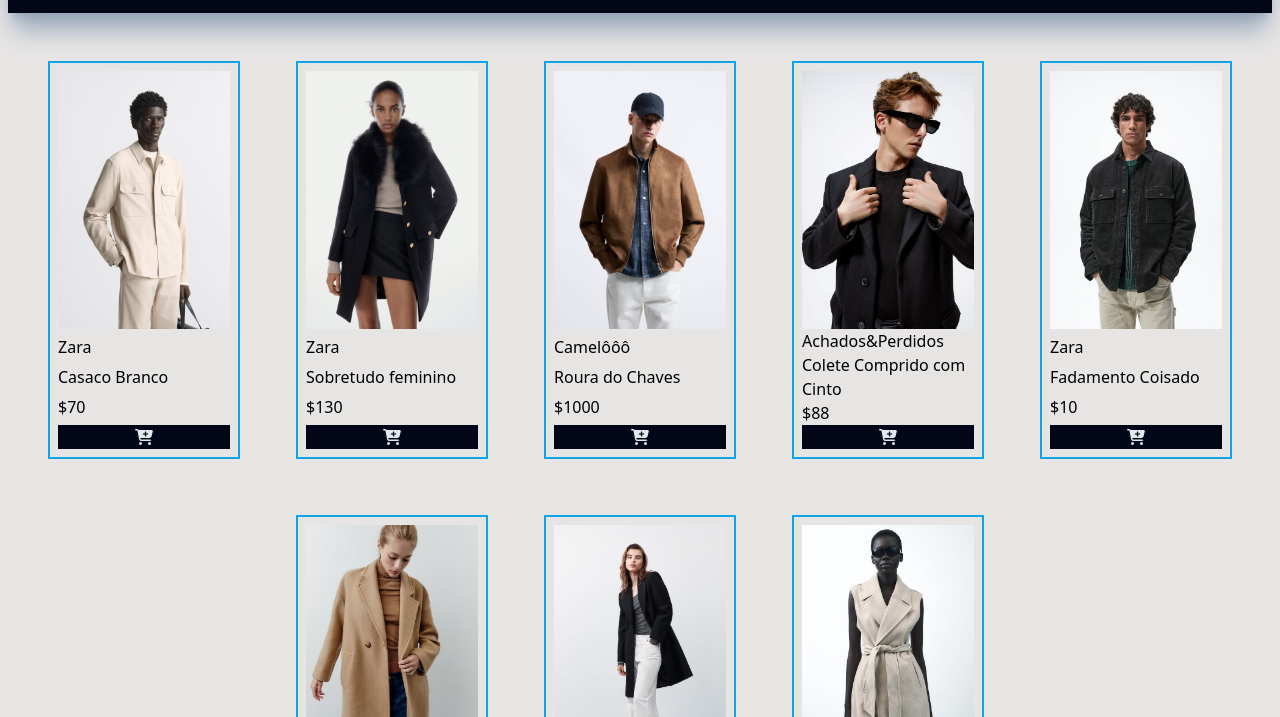
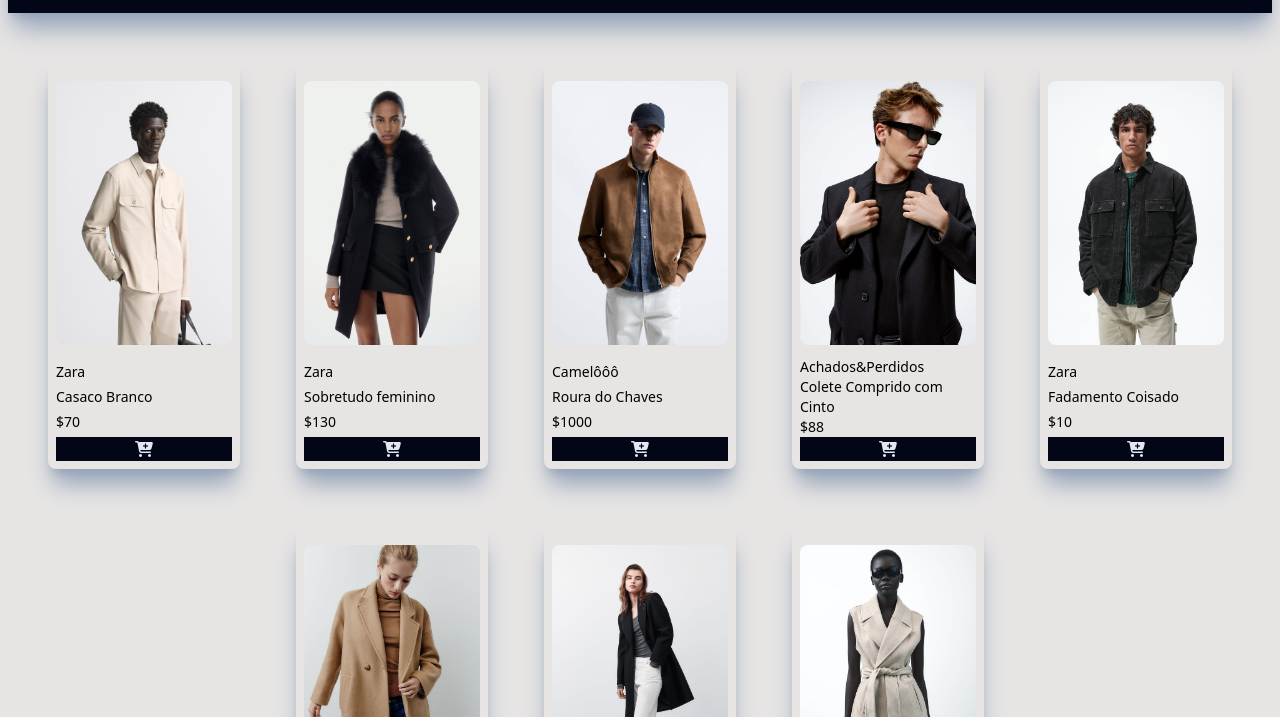
Before and after one commit to Ronaldss/Javascript_estudos, a website built with Vite: page Hashtag - Intensivao JavaScript/index.html in a window 1280 px wide. Shown: the part 83-800 px from the top of the page. Built offline with nearby package versions, Linux system fonts and the light colour scheme.

Commit message:
Hashtag -  adicionando cards ao carrinho (estrutura básica)

```diff
--- a/Hashtag - Intensivao JavaScript/index.html
+++ b/Hashtag - Intensivao JavaScript/index.html
@@ -26,7 +26,7 @@
 		<p id="preco-total">$200</p>
 		<button class="bg-slate-200 text-slate-900 p-1">Finalizar Compras</button>
 	</section>
-	<header class="flex text-xl bg-slate-950 shadow-slate-400 shadow-xl px-8 py-4 justify-between mx-2 sticky top-0">
+	<header class="flex text-xl bg-slate-950 shadow-slate-400 shadow-xl px-8 py-4 justify-between mx-2 sticky top-0 z-10">
 		<img class="h-16" src="./assets/logo/hashtag.svg" alt="logo do Magazine Hashtag">
 		<div class="text-white flex gap-2 items-end">
 			<a href="./index_lab.html"><button>Lab</button></a>
--- a/Hashtag - Intensivao JavaScript/src/cartaoProduto.js
+++ b/Hashtag - Intensivao JavaScript/src/cartaoProduto.js
@@ -1,3 +1,4 @@
+import { adicionarAoCarrinho } from "./menuCarrinho";
 import { catalogo } from "./utilidades";
 
 export function renderizarCatalogo() {
@@ -5,19 +6,24 @@
 
         // Criando o card
         const cartaoProduto = `
-            <div class='border-solid border-2 border-sky-500 w-48 m-2 flex flex-col p-2 justify-between' id="card-produto-${produtoCatalogo.id}">
+            <div class='border-solid w-48 m-2 flex flex-col p-2 justify-between shadow-xl shadow-slate-400 rounded-lg group' id="card-produto-${produtoCatalogo.id}">
             <img
             src="./assets/img/${produtoCatalogo.imagem}"
             alt="Produto 1 do Magazine Hashtag."
+            class="group-hover:scale-110 duration-300 my-3 rounded-lg"
             />
-            <p class='marca'>${produtoCatalogo.marca}</p>
-            <p>${produtoCatalogo.nome}</p>
-            <p>$${produtoCatalogo.preco}</p>
-            <button class="bg-slate-950 text-slate-200 hover:bg-slate-700">
+            <p class='text-sm'>${produtoCatalogo.marca}</p>
+            <p class='text-sm'>${produtoCatalogo.nome}</p>
+            <p class='text-sm'>$${produtoCatalogo.preco}</p>
+            <button id="adiciona-${produtoCatalogo.id}" class="bg-slate-950 text-slate-200 hover:bg-slate-700">
                 <i class="fa-solid fa-cart-plus"></i>
             </button>
             </div>
         `;
-    document.getElementById("container-produto").innerHTML += cartaoProduto
+        document.getElementById("container-produto").innerHTML += cartaoProduto
+    }
+
+    for (const produtoCatalogo of catalogo) {
+        document.getElementById(`adiciona-${produtoCatalogo.id}`).addEventListener("click", adicionarAoCarrinho);
     }
 }
```
